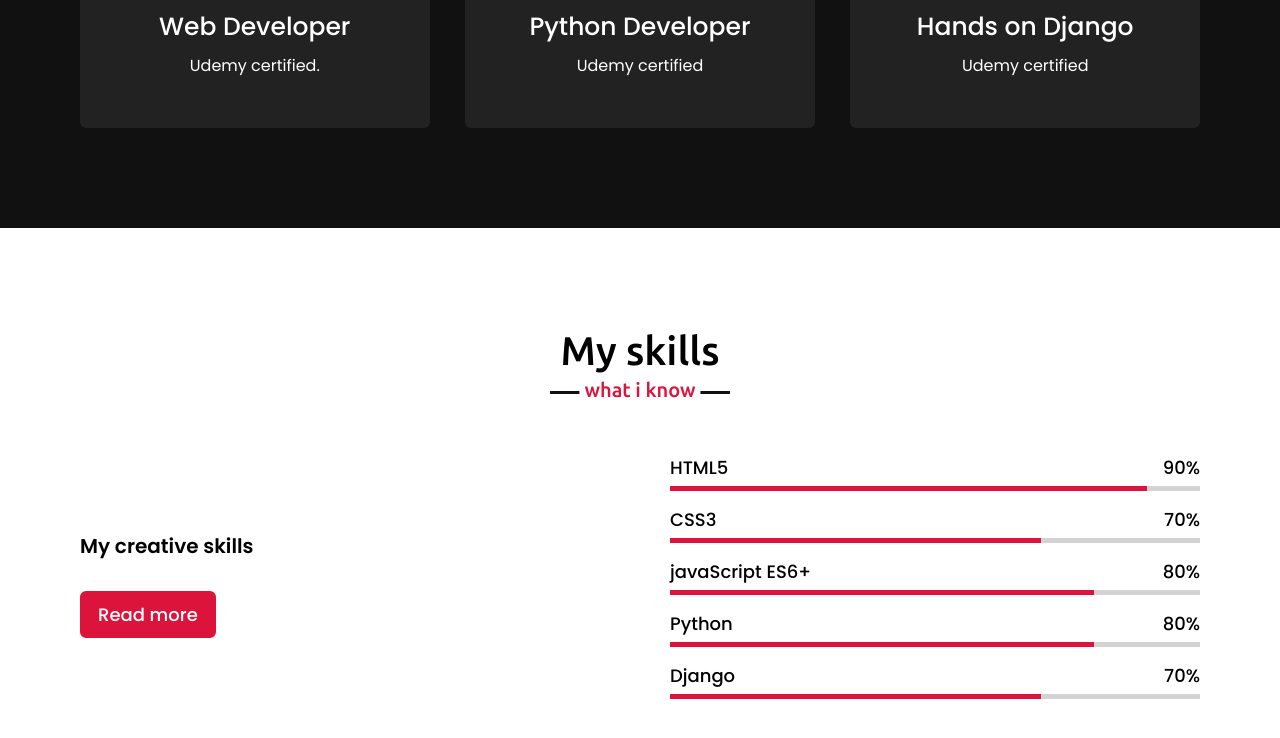
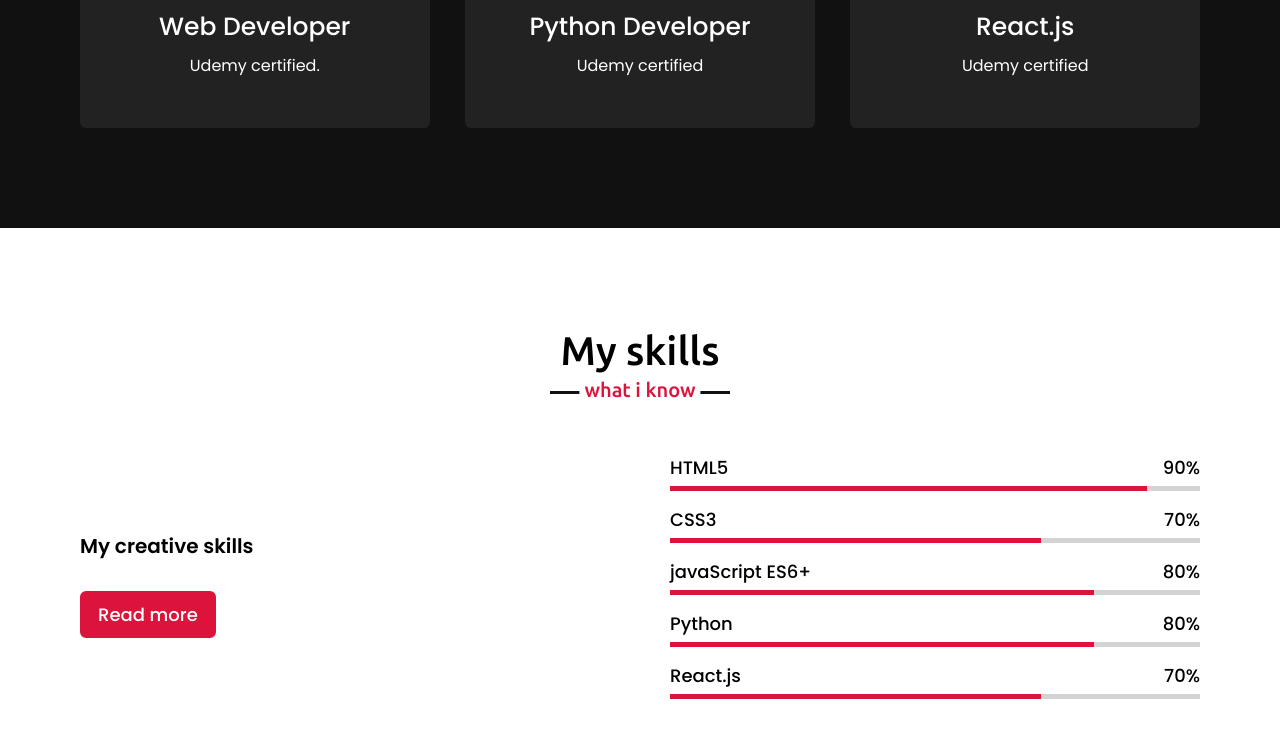
Before and after one commit to singhsandarbh/Sandarbh-singh, a plain HTML site: page index.html in a window 1280 px wide. Shown: the part 1862-2600 px from the top of the page. Drawn offline with nearby package versions, Linux system fonts and the light colour scheme.

Commit message:
Update index.html

```diff
--- a/index.html
+++ b/index.html
@@ -84,7 +84,7 @@
                 <div class="card">
                     <div class="box">
                         <i class="fas fa-code"></i>
-                        <div class="text">Hands on Django</div>
+                        <div class="text">React.js</div>
                         <p>Udemy certified</p>
                     </div>
                 </div>
@@ -134,7 +134,7 @@
                     </div>
                     <div class="bars">
                         <div class="info">
-                            <span>Django</span>
+                            <span>React.js</span>
                             <span>70%</span>
                         </div>
                         <div class="line mysql"></div>
```
